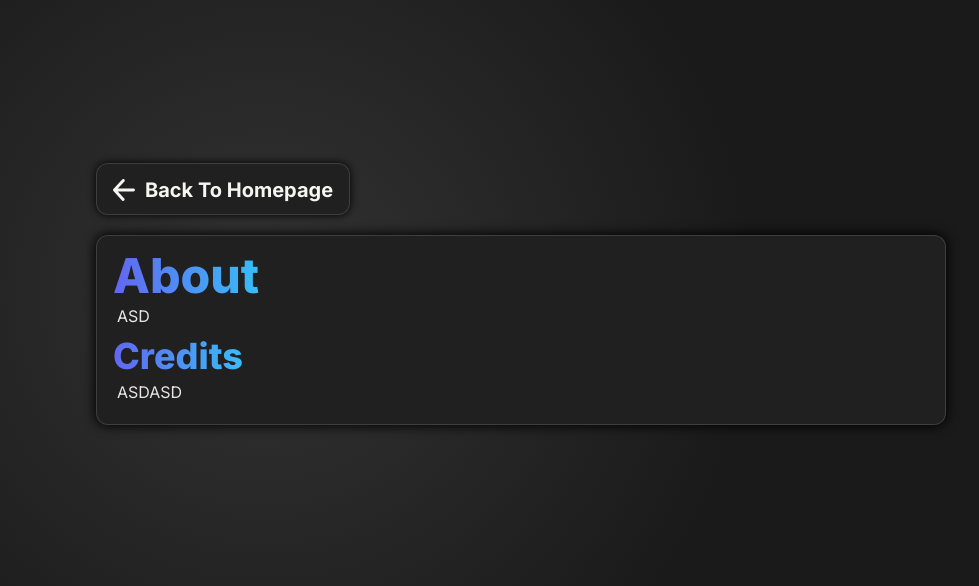
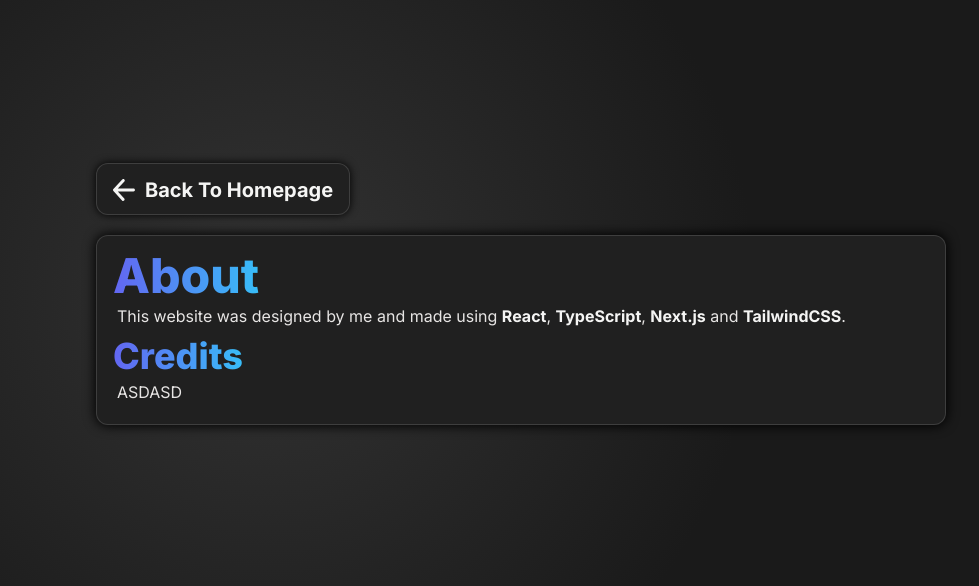
Before and after one commit to vik-ma/portfolio, a Next.js app: page /about in a window 1280 px wide. Shown: the part 106-692 px from the top of the page, without its empty margins (119-1098 px from the left). Built offline with nearby package versions, Linux system fonts and the light colour scheme.

Commit message:
Added text to the About section

```diff
--- a/app/components/AboutPage.tsx
+++ b/app/components/AboutPage.tsx
@@ -4,7 +4,13 @@ export default function AboutPage() {
       <h1 className="w-fit text-3xl md:text-5xl font-extrabold bg-clip-text text-transparent bg-gradient-to-r from-indigo-500 to-sky-400">
         About
       </h1>
-      <p className="p-1 pb-2">ASD</p>
+      <p className="p-1 pb-2">
+        This website was designed by me and made using{" "}
+        <strong className="text-stone-100">React</strong>,{" "}
+        <strong className="text-stone-100">TypeScript</strong>,{" "}
+        <strong className="text-stone-100">Next.js</strong> and{" "}
+        <strong className="text-stone-100">TailwindCSS</strong>.
+      </p>
       <h2 className="w-fit text-2xl md:text-4xl font-extrabold bg-clip-text text-transparent bg-gradient-to-r from-indigo-500 to-sky-400">
         Credits
       </h2>
```
